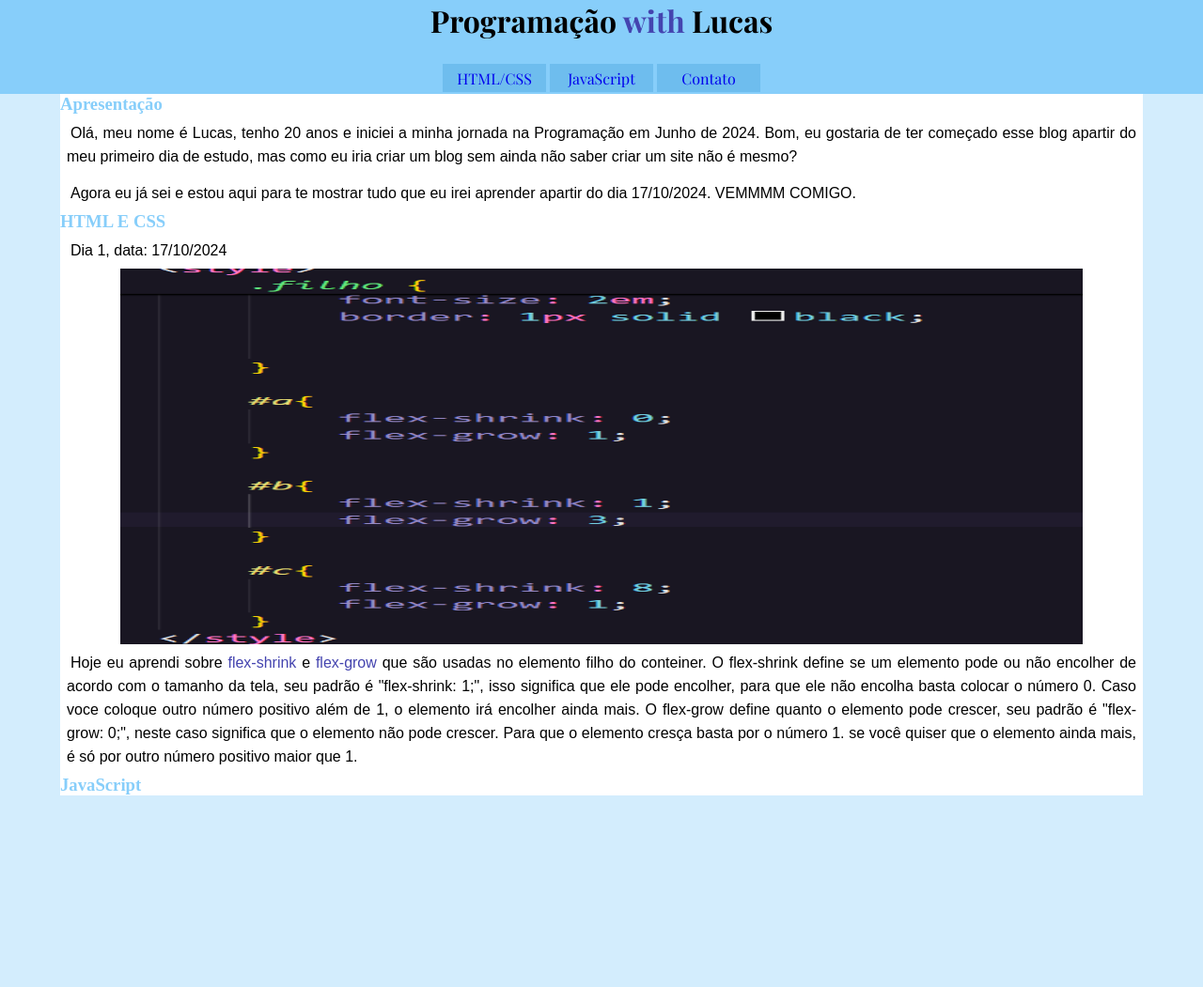
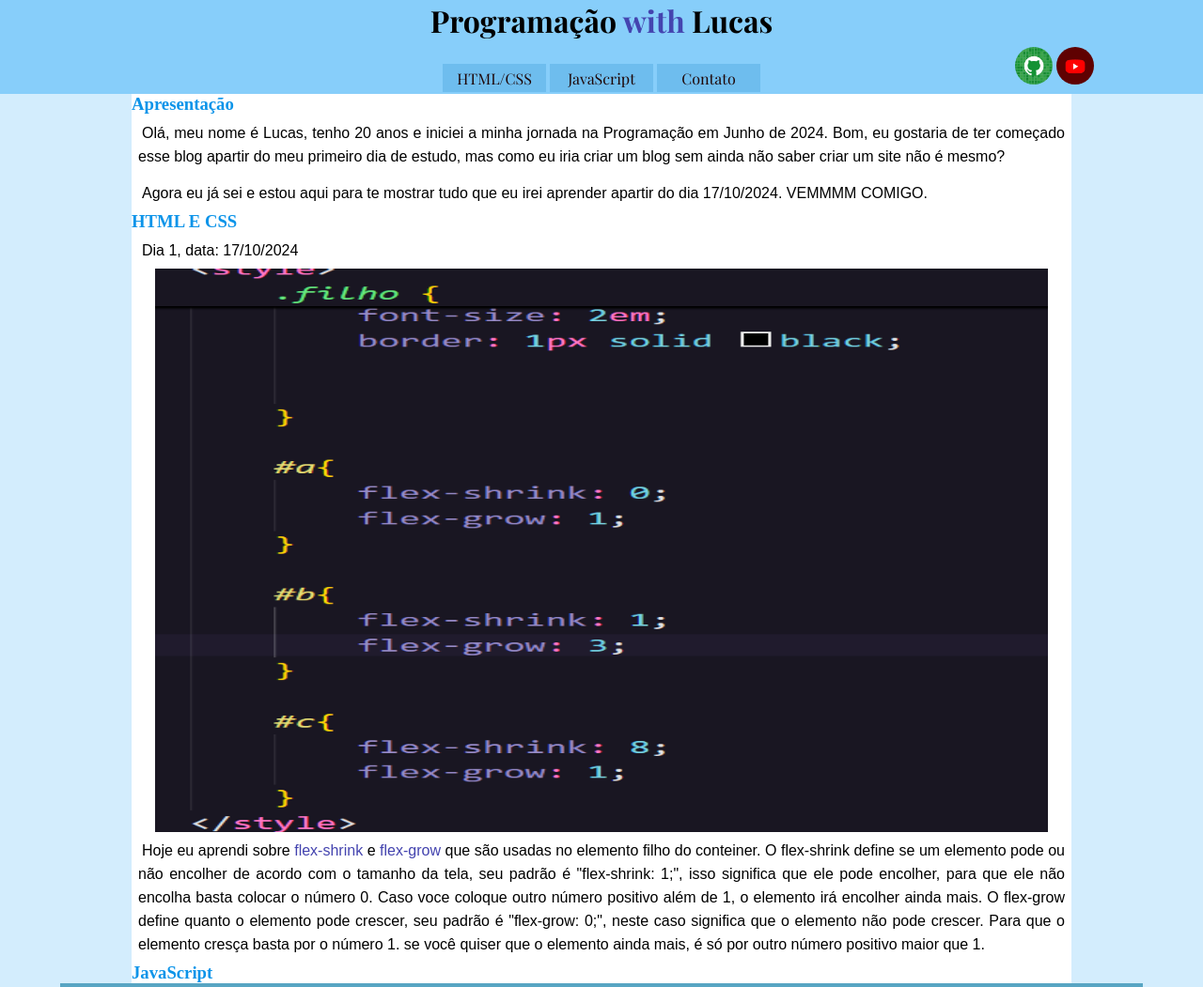
Before and after one commit to LucasLira-dev/LucasBlog, a plain HTML site: page index.html in a window 1280 px wide. Shown: the whole page at 94% size. Before the commit the page ends 847 px from the top, so only its background shows below. Drawn offline with nearby package versions, Linux system fonts and the light colour scheme; a web font is replaced by a local one.

Commit message:
versao desktop

```diff
--- a/estilo/mediaqueries.css
+++ b/estilo/mediaqueries.css
@@ -5,6 +5,7 @@
     margin-top: 5px;
     margin: auto;
     width: 90vw;
+    position: relative;
   }
 
   img {
@@ -12,5 +13,36 @@
     width: 80vw;
   }
 
+  footer p {
+     display: none;
+  }
+
+  #icon1 {
+    position: absolute;
+    top: 50px;
+    left: 1080px;
+    display: block;
+    width: 40px;
+    height: 40px;
+  }
+
+  #icon2 {
+    position: absolute;
+    top: 50px;
+    left: 1124px;
+    width: 40px;
+    height: 40px;
+  }
+}
+
+@media screen and (min-width: 992px) {
+    main {
+        width: 1000px;
+    }
+
+    img {
+        width: 950px;
+        height: 600px;
+    }
 
 }
--- a/estilo/style.css
+++ b/estilo/style.css
@@ -2,6 +2,11 @@
  *{
     margin: 0px;
     padding: 0px;
+ }
+
+ ::-webkit-scrollbar {
+   width: 0px;
+   height: 0px;
  }
 
  body {
@@ -23,7 +28,7 @@
  }
 
  h1 {
-    color: lightskyblue;;
+    color: rgb(12, 148, 233);;
 
  }
 
@@ -42,10 +47,12 @@
 
  li {
     padding: 5px;
+
  }
 
  a {
    text-decoration: none;
+   color: rgb(30, 5, 5);
  }
 
  li:hover {
@@ -76,3 +83,41 @@
    height: 400px;
    display: block;
  }
+
+ footer{
+   margin: auto;
+   width: 90vw;
+   border: 2px solid rgba(0, 0, 0, 0.208);
+   background-color: rgb(111, 208, 246);
+   box-sizing: border-box;
+ }
+
+
+ #icon1 {
+   display: inline-block;
+   border-radius: 50%;
+   height: 35px;
+   width: 30px;
+
+ }
+
+ #icon1:hover {
+   border: 2px solid rgb(13, 190, 13);
+   transform: translate(-3px, -3px);
+   box-shadow: 5px 5px 10px black;
+   transition: transform 0.5, border 1s;
+ }
+
+ #icon2 {
+   display: inline-block;
+   border-radius: 50%;
+   height: 35px;
+   width: 30px;
+ }
+
+ #icon2:hover {
+   border: 2px solid rgb(202, 41, 41);
+   transform: translate(-3px, -3px);
+   box-shadow: 5px 5px 10px black;
+   transition: transform 0.5, border 1s;
+ }
--- a/index.html
+++ b/index.html
@@ -38,7 +38,7 @@
             <article>
                 <h1> HTML E CSS </h1>
                 <p> Dia 1, data: 17/10/2024</p>
-               <img src="Captura de tela 2024-10-17 135325.png" alt="imagem sobre flex-grow e shrink">
+               <img src="imagens/Captura de tela 2024-10-17 135325.png" alt="imagem sobre flex-grow e shrink">
                <p>
                 Hoje eu aprendi sobre <span> flex-shrink</span> e <span> flex-grow  </span> que são usadas no elemento filho do conteiner. O flex-shrink define se um elemento pode ou não encolher de acordo com o tamanho da tela, seu padrão é "flex-shrink: 1;", isso significa que ele pode encolher, para que ele não encolha basta colocar o número 0. Caso voce coloque outro número positivo além de 1, o elemento irá encolher ainda mais.
                 O flex-grow define quanto o elemento pode crescer, seu padrão é "flex-grow: 0;", neste caso significa que o elemento não pode crescer. Para que o elemento cresça basta por o número 1. se você quiser que o elemento ainda mais, é só por outro número positivo maior que 1.
@@ -54,5 +54,13 @@
             </article>
         </section>
     </main>
+
+    <footer>
+        <p> você pode acessar meu repositório no GitHub e meu canal no YouTube clicando nos icones abaixo. </p>
+        <a href="https://github.com/LucasLira-dev" target="_blank">
+        <img src="imagens/logo-github.jpg" alt="logo do logo-github" id="icon1"> </a>
+        <a href="">
+        <img src="imagens/logo-youtube.jpg" alt="logo-github" id="icon2"> </a>
+    </footer>
 </body>
 </html>
```
Also changed, not shown: imagens/Captura de tela 2024-10-17 135325.png (renamed from Captura de tela 2024-10-17 135325.png), imagens/logo-github.jpg (added), imagens/logo-youtube.jpg (added).
